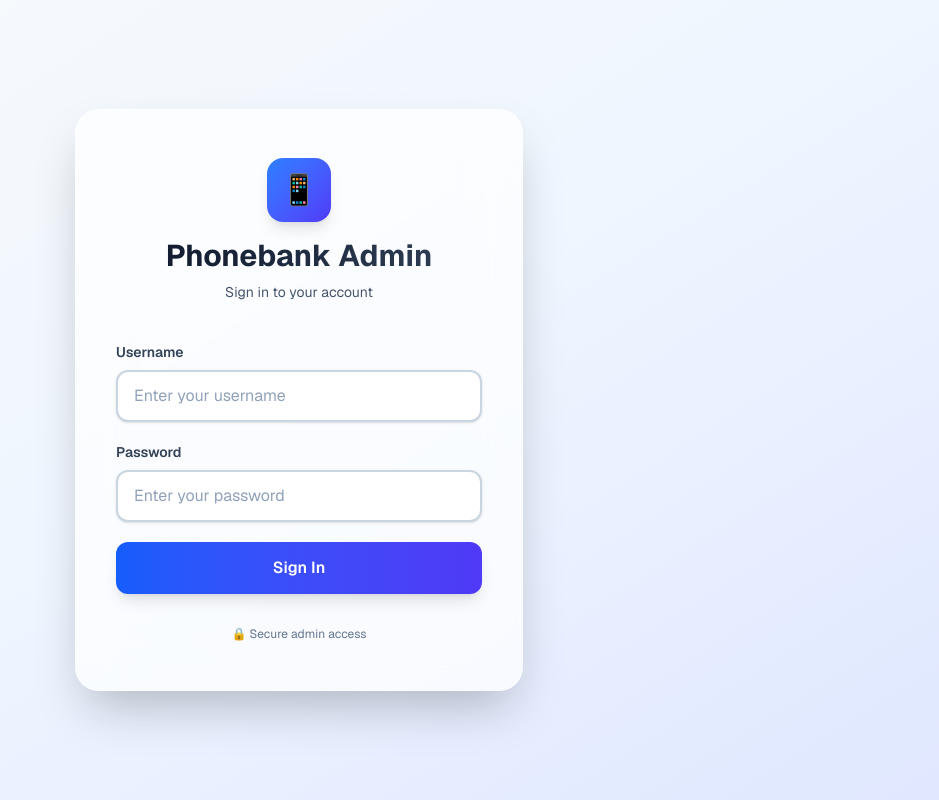
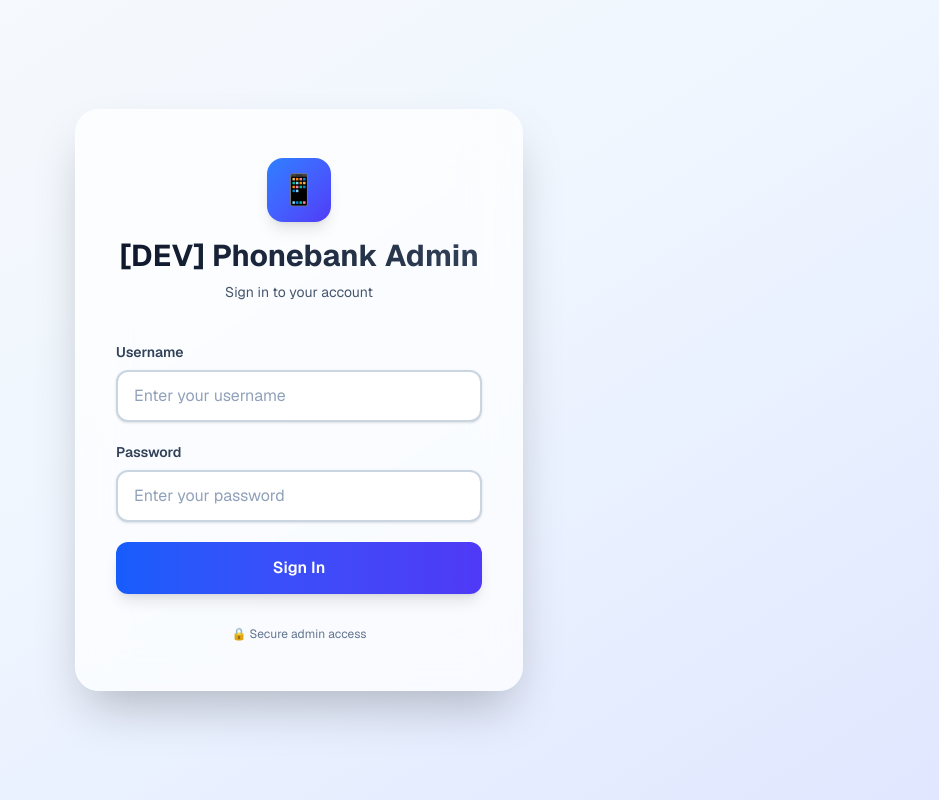
Before and after one commit to YSNAB/bankdash, a Next.js app: page / in a window 1280 px wide. Shown: the whole page, without its empty margins (341-1280 px from the left). Built offline with nearby package versions, Linux system fonts and the light colour scheme.

Commit message:
added Dev distriction

```diff
--- a/src/app/layout.tsx
+++ b/src/app/layout.tsx
@@ -13,7 +13,7 @@ const geistMono = Geist_Mono({
 });
 
 export const metadata: Metadata = {
-  title: "Phonebank Admin",
+  title: "DEV Phonebank Admin",
   description: "Phonebank Admin Dashboard",
 };
 
--- a/src/app/page.tsx
+++ b/src/app/page.tsx
@@ -57,7 +57,7 @@ export default function LoginPage() {
               <span className="text-3xl">📱</span>
             </div>
             <h1 className="text-3xl font-bold bg-gradient-to-r from-slate-900 to-slate-700 dark:from-white dark:to-slate-300 bg-clip-text text-transparent mb-2">
-              Phonebank Admin
+              [DEV] Phonebank Admin
             </h1>
             <p className="text-sm text-slate-600 dark:text-slate-400">
               Sign in to your account
```
